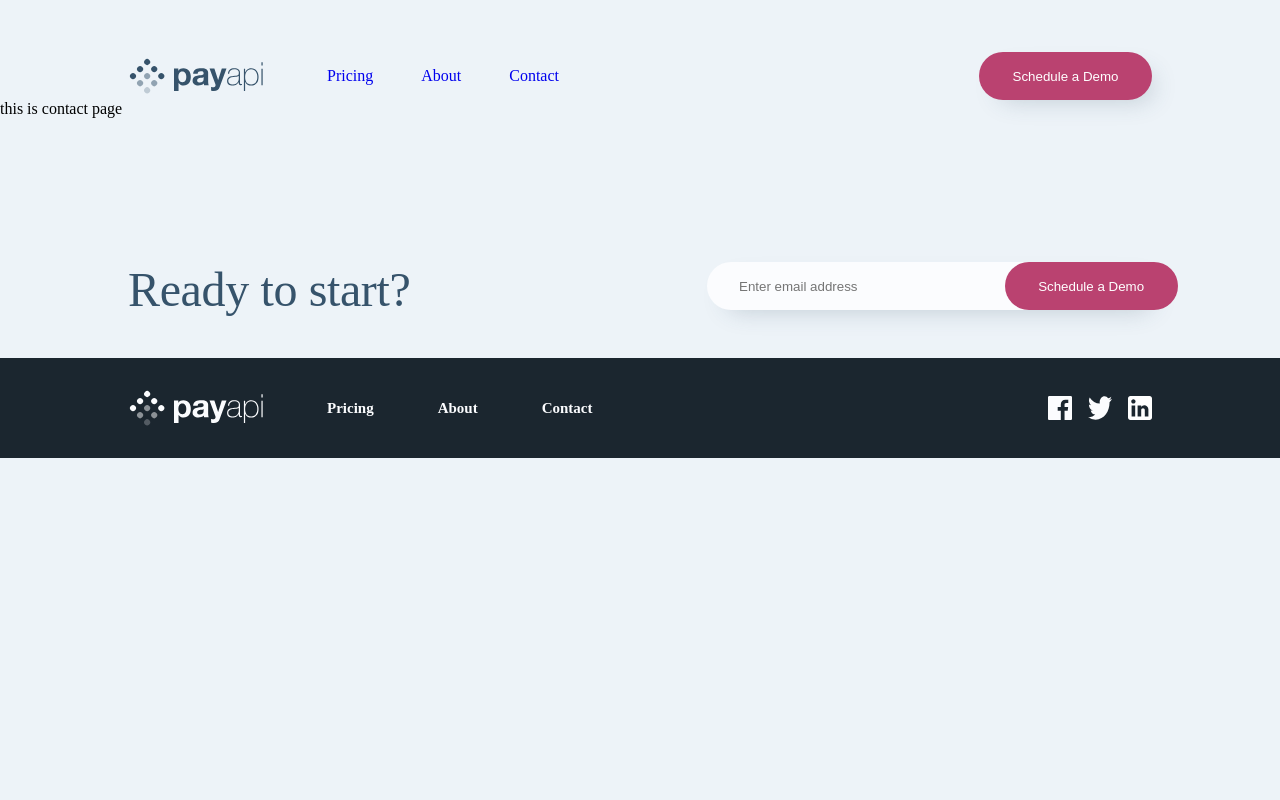
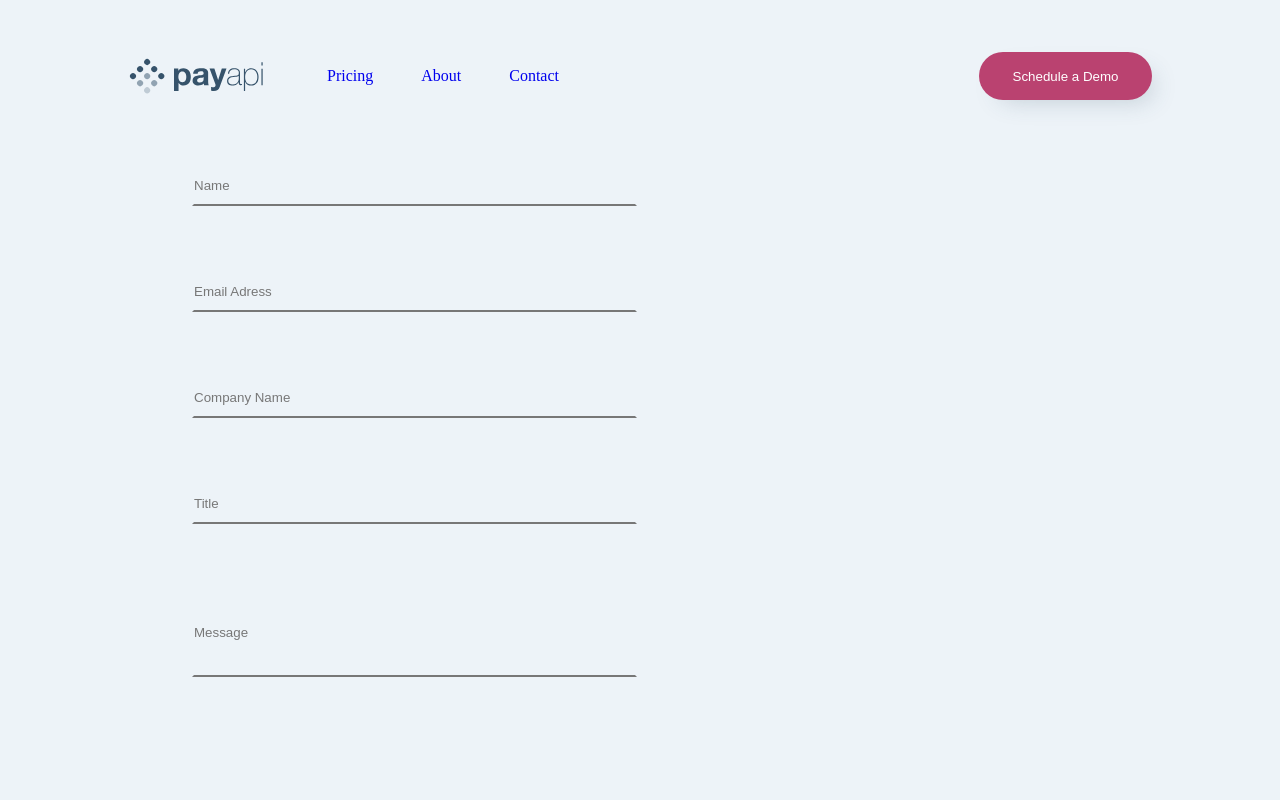
Before and after one commit to M0H1K4/paypal, a React (Vite) app: page /contact in a window 1280 px wide. Shown: the top 800 px of the page. Built offline with nearby package versions, Linux system fonts and the light colour scheme.

Commit message:
Building AboutPage

```diff
--- a/src/App.css
+++ b/src/App.css
@@ -18,12 +18,14 @@ body {
   flex-direction: row;
   justify-content: center;
   align-items: flex-end;
+  /* position: fixed; */
 }
 
 .header-container {
   width: 80%;
   display: flex;
   justify-content: space-between;
+  /* position: fixed; */
 }
 
 .logo-nav {
@@ -599,3 +601,55 @@ hr {
   line-height: 72px; /* 128.571% */
   letter-spacing: -0.431px;
 }
+
+/*  inputs css   */
+/* From uiverse.io by @alexruix */
+.input {
+  line-height: 28px;
+  border: 2px solid transparent;
+  border-bottom-color: #777;
+  padding: 0.2rem 0;
+  outline: none;
+  background-color: transparent;
+  color: #0d0c22;
+  transition: 0.3s cubic-bezier(0.645, 0.045, 0.355, 1);
+}
+
+.input:focus,
+input:hover {
+  outline: none;
+  padding: 0.2rem 1rem;
+  border-radius: 1rem;
+  border-color: #7a9cc6;
+}
+
+.input::placeholder {
+  color: #777;
+}
+
+.input:focus::placeholder {
+  opacity: 0;
+  transition: opacity 0.3s;
+}
+.inputs {
+  display: flex;
+  /* justify-content: space-around; */
+  /* align-items: center; */
+  flex-direction: column;
+  padding-left: 12rem;
+  padding-top: 4rem;
+  width: 80%;
+  gap: 4rem;
+}
+.input {
+  width: 445px;
+  height: 42px;
+  flex-shrink: 0;
+}
+/*  inputs css   */
+
+.inputs input:nth-child(5) {
+  width: 445px;
+  height: 89px;
+  flex-shrink: 0;
+}
--- a/src/App.jsx
+++ b/src/App.jsx
@@ -1,11 +1,8 @@
-import Header from "./components/Desktop/Header";
 import Info from "./components/Desktop/Info";
 import About from "./components/Desktop/about";
 import Middle from "./components/Desktop/middle";
 import Middle2 from "./components/Desktop/middle2";
-import Footer from "./components/Desktop/footer";
 import Static from "./components/Desktop/Static";
-import Under from "./components/Desktop/Under";
 import "./App.css";
 
 function App() {
@@ -16,8 +13,6 @@ function App() {
       <Middle />
       <Middle2 />
       <Static />
-      {/* <Under /> */}
-      {/* <Footer /> */}
     </>
   );
 }
--- a/src/components/Desktop/ContactPage.jsx
+++ b/src/components/Desktop/ContactPage.jsx
@@ -1,9 +1,10 @@
-import React from 'react'
+import React from "react";
+import Inputs from "./Inputs";
 
 export default function ContactPage() {
   return (
-    <div>
-        this is contact page
-    </div>
-  )
+      <>
+      <Inputs/>
+      </>
+  );
 }
--- /dev/null
+++ b/src/components/Desktop/Inputs.jsx
@@ -0,0 +1,13 @@
+import React from "react";
+
+export default function Inputs() {
+  return (
+    <div className="inputs">
+      <input placeholder="Name" type="text" className="input" required="" />
+      <input placeholder="Email Adress" type="email" className="input" required="" />
+      <input placeholder="Company Name" type="text" className="input" required="" />
+      <input placeholder="Title" type="text" className="input" required="" />
+      <input placeholder="Message" type="message" className="input" required="" />
+    </div>
+  );
+}
```
